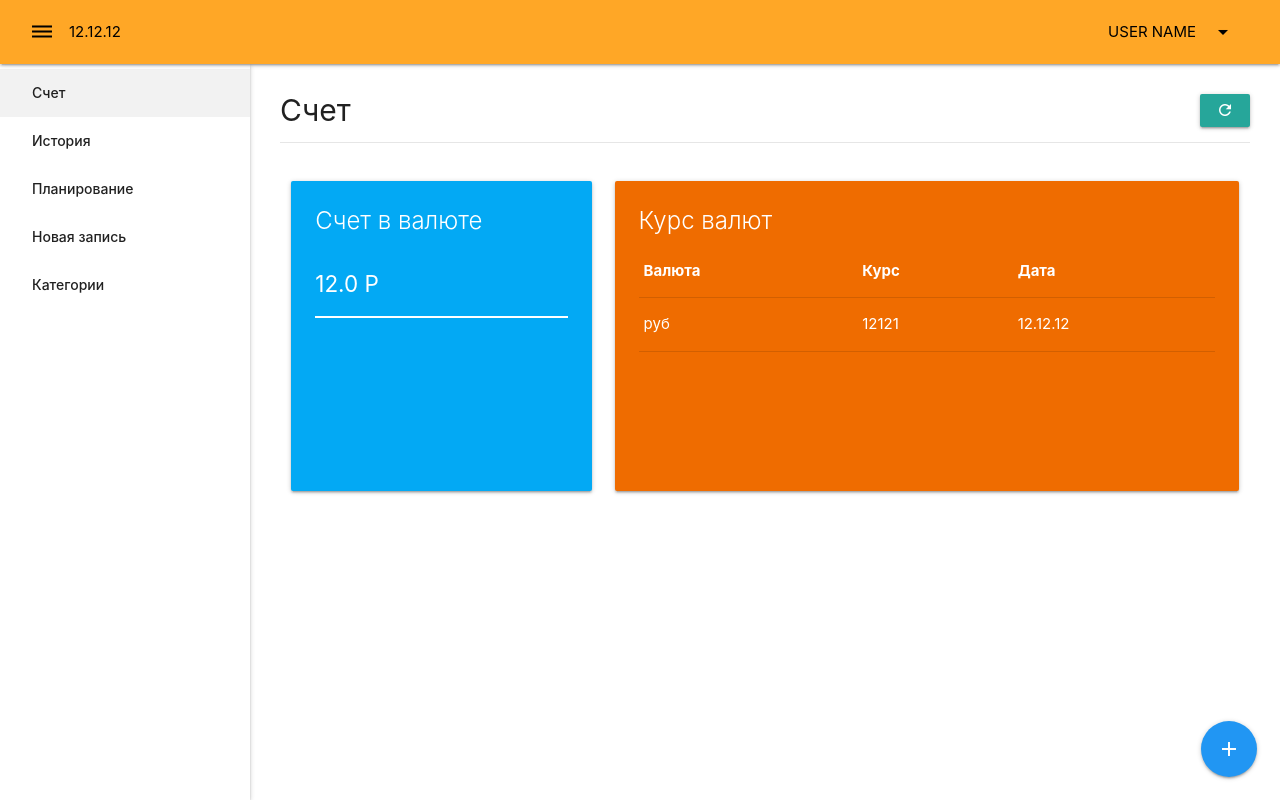
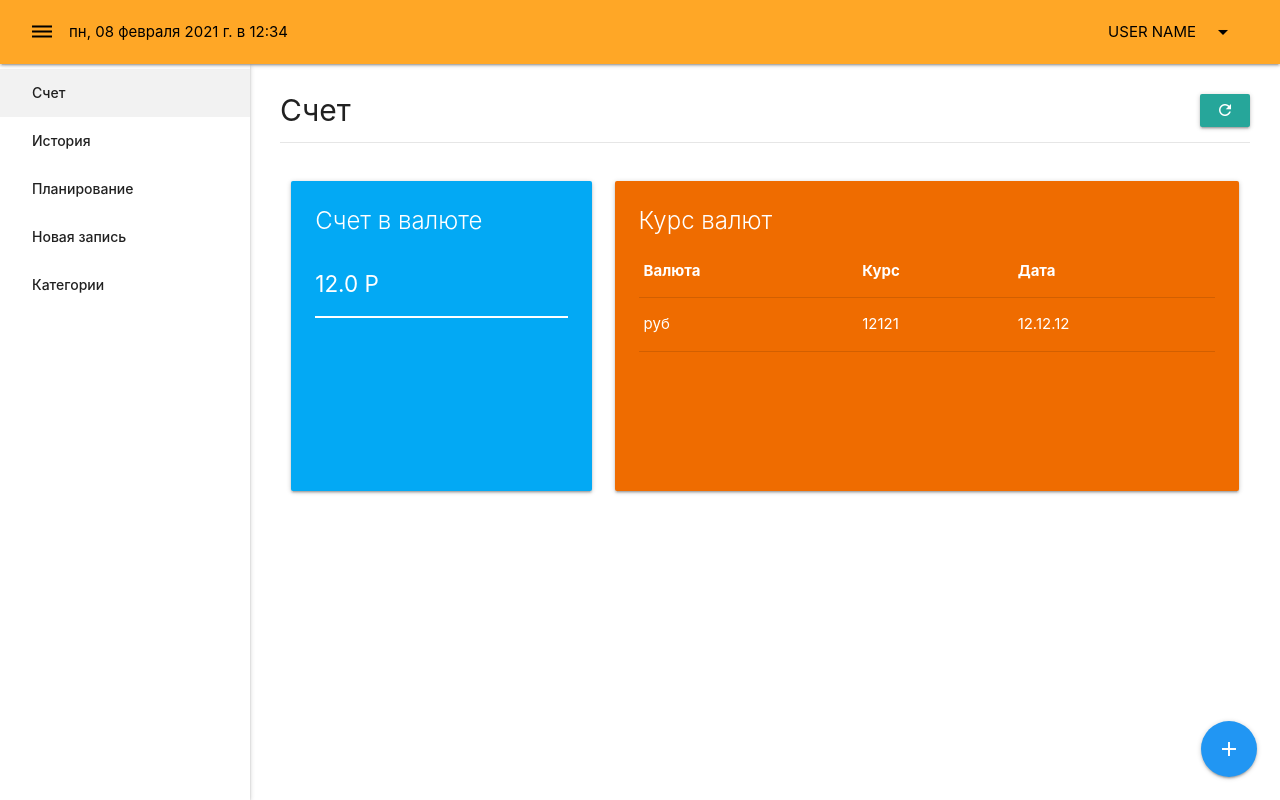
Before and after one commit to Suzie33/vue-youtube, a Vue app: page / in a window 1280 px wide. Built offline with nearby package versions, Linux system fonts and the light colour scheme.

Commit message:
feat: set datetime format

```diff
--- a/src/components/app/Navbar.vue
+++ b/src/components/app/Navbar.vue
@@ -5,7 +5,7 @@
         <a href="#" @click.prevent="$emit('clickNavIcon')">
           <i class="material-icons black-text">dehaze</i>
         </a>
-        <span class="black-text">12.12.12</span>
+        <span class="black-text">{{ date | dateFilter('datetime') }}</span>
       </div>
 
       <ul class="right hide-on-small-and-down">
@@ -41,16 +41,29 @@
 
 <script>
 export default {
+  data: () => ({
+    date: new Date(),
+    interval: null,
+    dropdown: null,
+  }),
   methods: {
     logout() {
-      console.log('Logout');
       this.$router.push('/login?message=logout');
     },
   },
   mounted() {
-    window.M.Dropdown.init(this.$refs.dropdown, {
+    this.interval = setInterval(() => {
+      this.date = new Date();
+    }, 1000);
+    this.dropdown = window.M.Dropdown.init(this.$refs.dropdown, {
       constrainWidth: false,
     });
   },
+  beforeDestroy() {
+    clearInterval(this.interval);
+    if (this.dropdown && this.dropdown.destroy) {
+      this.dropdown.destroy();
+    }
+  },
 };
 </script>
--- /dev/null
+++ b/src/filters/date.filter.js
@@ -0,0 +1,17 @@
+export default function dateFilter(value, format = 'date') {
+  const options = {};
+
+  if (format.includes('date')) {
+    options.day = '2-digit';
+    options.weekday = 'short';
+    options.month = 'long';
+    options.year = 'numeric';
+  }
+
+  if (format.includes('time')) {
+    options.hour = '2-digit';
+    options.minute = '2-digit';
+  }
+
+  return new Intl.DateTimeFormat('ru-RU', options).format(value);
+}
--- a/src/main.js
+++ b/src/main.js
@@ -1,4 +1,5 @@
 import Vue from 'vue';
+import dateFilter from '@/filters/date.filter';
 import App from './App.vue';
 import './registerServiceWorker';
 import router from './router';
@@ -7,6 +8,8 @@ import 'materialize-css/dist/js/materialize.min';
 
 Vue.config.productionTip = false;
 
+Vue.filter('dateFilter', dateFilter);
+
 new Vue({
   router,
   store,
```
